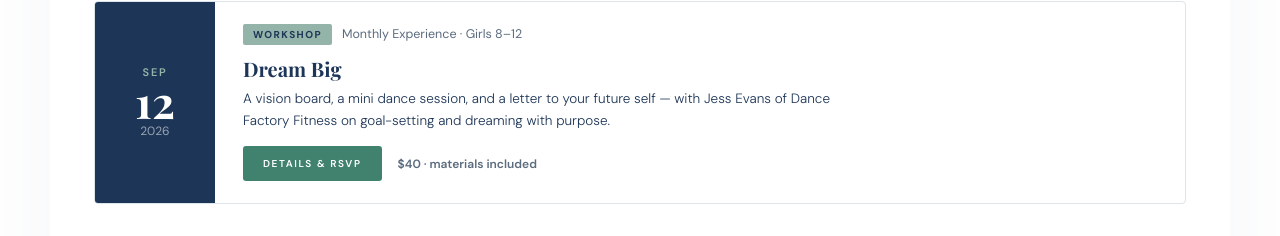
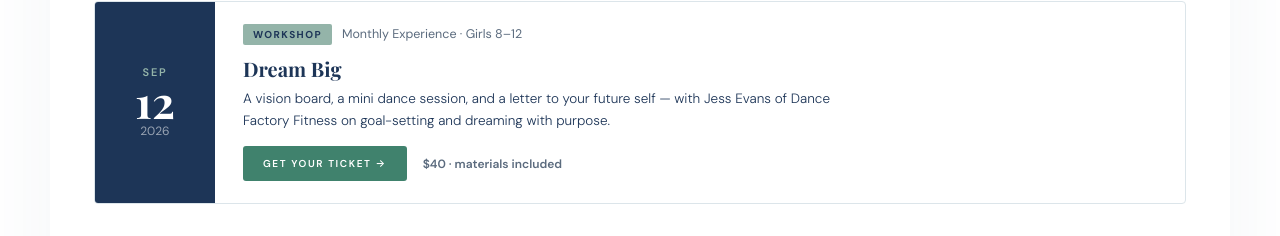
Before and after one commit to girlhoodcollective/girlhoodcincy, a React (Vite) app: page /events in a window 1280 px wide. Shown: the part 854-1090 px from the top of the page. Built offline with nearby package versions, Linux system fonts and the light colour scheme; a web font is replaced by a local one.

Commit message:
Link paid workshop RSVPs directly to Shopify checkout
Monthly Experience workshops (Dream Big, Bloom with Confidence, etc.)
now open their live Shopify product page in a new tab instead of the
generic RSVP modal. Free market events keep the RSVP form.

```diff
--- a/src/pages/Events.jsx
+++ b/src/pages/Events.jsx
@@ -14,6 +14,7 @@ const EVENTS = [
   },
   {
     id: 'dream-big', mon: 'Sep', day: '12', year: '2026', cat: 'Workshop',
+    shopifyUrl: 'https://girlhoodcollective.myshopify.com/products/dream-big-monthly-experience-sep-12-2026',
     badgeBg: 'var(--gc-lavender-soft)', badgeText: 'var(--gc-slate)',
     title: 'Dream Big', where: 'Monthly Experience · Girls 8–12',
     price: '$40 · materials included',
@@ -22,6 +23,7 @@ const EVENTS = [
   },
   {
     id: 'bloom-confidence', mon: 'Oct', day: '10', year: '2026', cat: 'Workshop', published: false,
+    shopifyUrl: 'https://girlhoodcollective.myshopify.com/products/bloom-with-confidence-monthly-experience-oct-10-2026',
     badgeBg: 'var(--gc-lavender-soft)', badgeText: 'var(--gc-slate)',
     title: 'Bloom with Confidence', where: 'Monthly Experience · Girls 8–12',
     price: '$40 · materials included',
@@ -30,6 +32,7 @@ const EVENTS = [
   },
   {
     id: 'treasure-story', mon: 'Nov', day: '14', year: '2026', cat: 'Workshop', published: false,
+    shopifyUrl: 'https://girlhoodcollective.myshopify.com/products/treasure-your-story-monthly-experience-nov-14-2026',
     badgeBg: 'var(--gc-lavender-soft)', badgeText: 'var(--gc-slate)',
     title: 'Treasure Your Story', where: 'Monthly Experience · Girls 8–12',
     price: '$40 · materials included',
@@ -38,6 +41,7 @@ const EVENTS = [
   },
   {
     id: 'sweet-success', mon: 'Dec', day: '12', year: '2026', cat: 'Workshop', published: false,
+    shopifyUrl: 'https://girlhoodcollective.myshopify.com/products/sweet-success-monthly-experience-dec-12-2026',
     badgeBg: 'var(--gc-lavender-soft)', badgeText: 'var(--gc-slate)',
     title: 'Sweet Success', where: 'Monthly Experience · Girls 8–12',
     price: '$40 · materials included',
@@ -54,6 +58,7 @@ const EVENTS = [
   },
   {
     id: 'every-brain-belongs', mon: 'Jan', day: '09', year: '2027', cat: 'Workshop', published: false,
+    shopifyUrl: 'https://girlhoodcollective.myshopify.com/products/every-brain-belongs-monthly-experience-jan-9-2027',
     badgeBg: 'var(--gc-lavender-soft)', badgeText: 'var(--gc-slate)',
     title: 'Every Brain Belongs', where: 'Monthly Experience · Girls 8–12',
     price: '$40 · materials included',
@@ -62,6 +67,7 @@ const EVENTS = [
   },
   {
     id: 'building-community', mon: 'Feb', day: '13', year: '2027', cat: 'Workshop', published: false,
+    shopifyUrl: 'https://girlhoodcollective.myshopify.com/products/building-community-monthly-experience-feb-13-2027',
     badgeBg: 'var(--gc-lavender-soft)', badgeText: 'var(--gc-slate)',
     title: 'Building Community', where: 'Monthly Experience · Girls 8–12',
     price: '$40 · materials included',
@@ -70,6 +76,7 @@ const EVENTS = [
   },
   {
     id: 'ready-to-lead', mon: 'Mar', day: '13', year: '2027', cat: 'Workshop', published: false,
+    shopifyUrl: 'https://girlhoodcollective.myshopify.com/products/ready-to-lead-monthly-experience-mar-13-2027',
     badgeBg: 'var(--gc-lavender-soft)', badgeText: 'var(--gc-slate)',
     title: 'Ready to Lead', where: 'Monthly Experience · Girls 8–12',
     price: '$40 · materials included',
@@ -78,6 +85,7 @@ const EVENTS = [
   },
   {
     id: 'mix-it-up', mon: 'Apr', day: '10', year: '2027', cat: 'Workshop', published: false,
+    shopifyUrl: 'https://girlhoodcollective.myshopify.com/products/mix-it-up-monthly-experience-apr-10-2027',
     badgeBg: 'var(--gc-lavender-soft)', badgeText: 'var(--gc-slate)',
     title: 'Mix It Up', where: 'Monthly Experience · Girls 8–12',
     price: '$40 · materials included',
@@ -86,6 +94,7 @@ const EVENTS = [
   },
   {
     id: 'launch-big-idea', mon: 'May', day: '08', year: '2027', cat: 'Workshop', published: false,
+    shopifyUrl: 'https://girlhoodcollective.myshopify.com/products/launch-your-big-idea-monthly-experience-may-8-2027',
     badgeBg: 'var(--gc-lavender-soft)', badgeText: 'var(--gc-slate)',
     title: 'Launch Your Big Idea', where: 'Monthly Experience · Girls 8–12',
     price: '$40 · materials included',
@@ -197,12 +206,23 @@ export default function Events() {
                 <div style={{ fontFamily: 'var(--font-serif)', fontSize: 20, fontWeight: 700, color: 'var(--gc-slate)', marginBottom: 6 }}>{e.title}</div>
                 <p style={{ fontSize: 13.5, fontWeight: 300, color: 'var(--gc-ink)', lineHeight: 1.65, maxWidth: 600, marginBottom: 14 }}>{e.desc}</p>
                 <div style={{ display: 'flex', alignItems: 'center', gap: 16, flexWrap: 'wrap' }}>
+                  {e.shopifyUrl ? (
+                    <a
+                      href={e.shopifyUrl}
+                      target="_blank"
+                      rel="noopener noreferrer"
+                      style={{ display: 'inline-block', cursor: 'pointer', border: 'none', background: 'var(--gc-emerald)', color: '#fff', font: '600 10px var(--font-sans)', letterSpacing: '.16em', textTransform: 'uppercase', padding: '11px 20px', borderRadius: 3, textDecoration: 'none' }}
+                    >
+                      Get your ticket →
+                    </a>
+                  ) : (
                     <button
                       onClick={() => openDetail(e.id)}
                       style={{ cursor: 'pointer', border: 'none', background: 'var(--gc-emerald)', color: '#fff', font: '600 10px var(--font-sans)', letterSpacing: '.16em', textTransform: 'uppercase', padding: '11px 20px', borderRadius: 3 }}
                     >
                       Details &amp; RSVP
                     </button>
+                  )}
                   <span style={{ font: '600 12px var(--font-sans)', color: 'var(--gc-ink-muted)' }}>{e.price}</span>
                 </div>
               </div>
```
Lines whose indentation alone changed are shown as unchanged.
